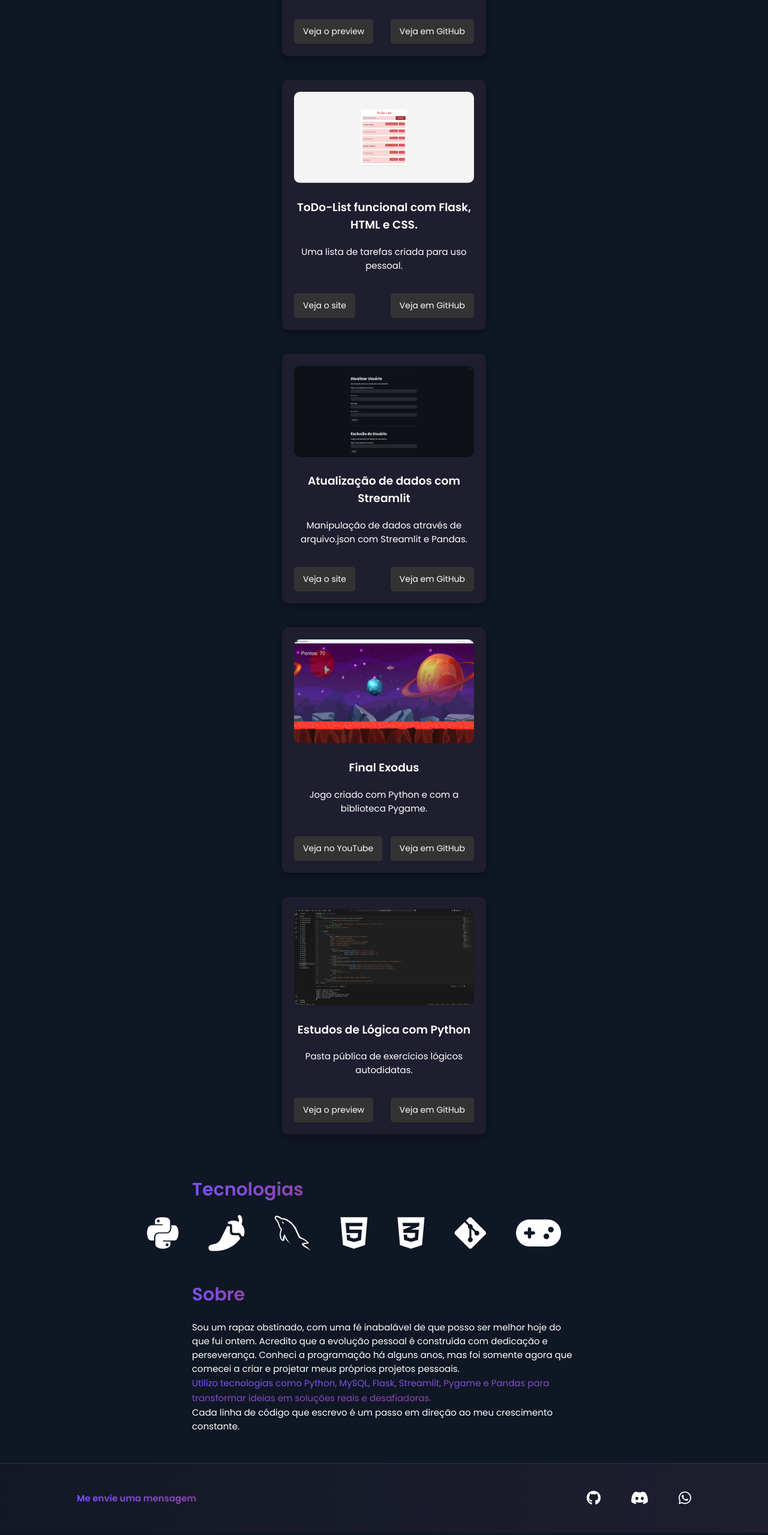
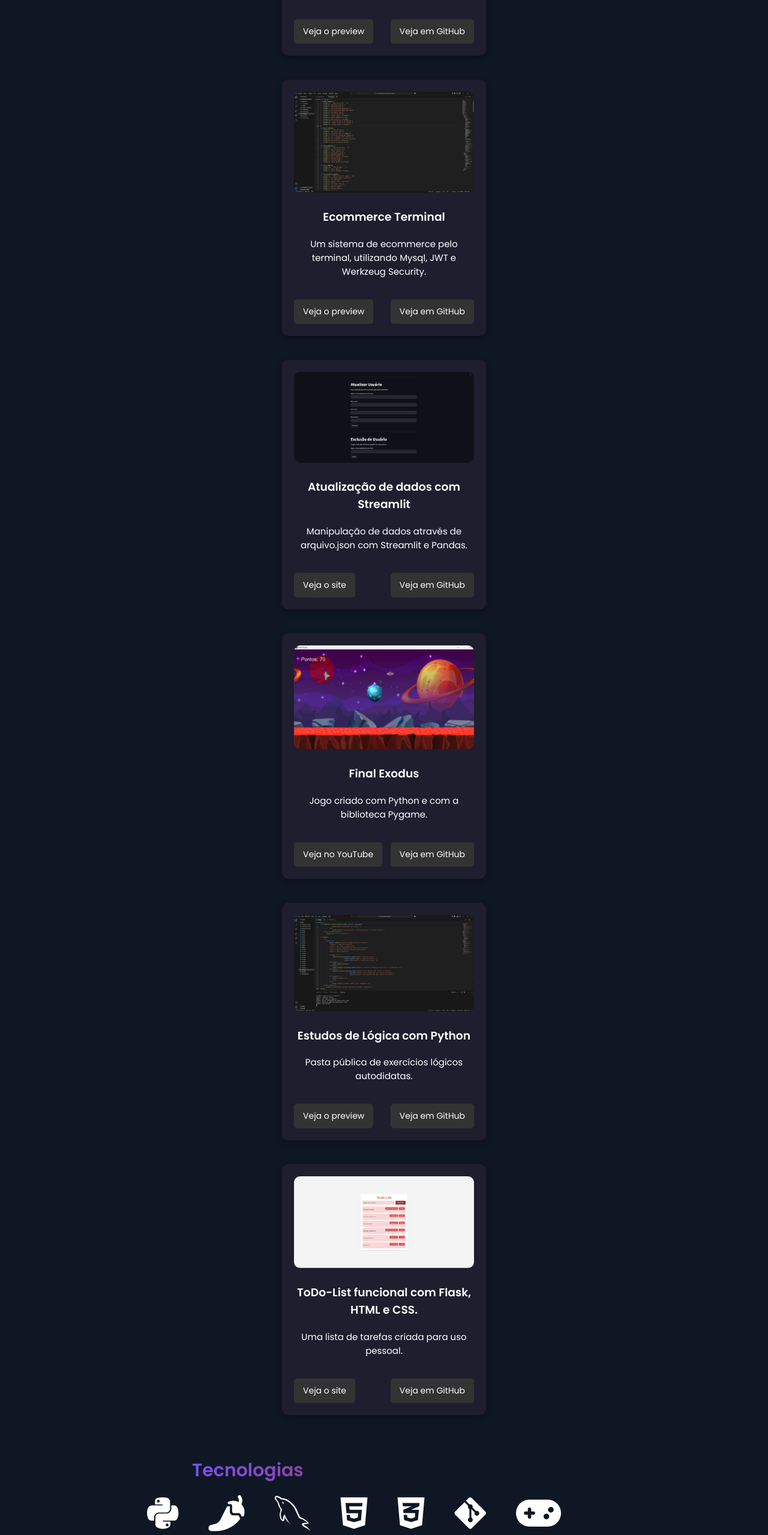
Before and after one commit to Murilonuness/portfolio, a plain HTML site: page index.html in a window 1280 px wide. Shown: the part 892-3451 px from the top of the page at 60% size. Drawn offline with nearby package versions, Linux system fonts and the light colour scheme.

Commit message:
Currículo atualizado.

```diff
--- a/index.html
+++ b/index.html
@@ -47,13 +47,14 @@
                 </div>
             </div>
 
+
             <div class="card">
-                <img src="./static/media/projeto2.jpg" alt="Projeto 2">
-                <h3>ToDo-List funcional com Flask, HTML e CSS.</h3>
-                <p id="tecnologias">Uma lista de tarefas criada para uso pessoal.</p>
+                <img src="./static/media/projeto2.png" alt="Projeto 2">
+                <h3>Ecommerce Terminal</h3>
+                <p>Um sistema de ecommerce pelo terminal, utilizando Mysql, JWT e Werkzeug Security.</p>
                 <div class="botoes">
-                    <a href="https://flask-todo-list-noe7.onrender.com" target="_blank" class="live-preview">Veja o site</a>
-                    <a href="https://github.com/Murilonuness/ToDo-List-com-Flask" target="_blank" class="github">Veja em GitHub</a>
+                    <a href="./static/media/projeto2.png" target="_blank" class="live-preview">Veja o preview</a>
+                    <a href="https://github.com/Murilonuness/ecommerce-Terminal" target="_blank" class="github">Veja em GitHub</a>
                 </div>
             </div>
 
@@ -84,6 +85,16 @@
                 <div class="botoes">
                     <a href="./static/media/projeto5.jpg" target="_blank" class="live-preview">Veja o preview</a>
                     <a href="https://github.com/Murilonuness/Estudos-de-Logica-e-Python" target="_blank" class="github">Veja em GitHub</a>
+                </div>
+            </div>
+
+            <div class="card">
+                <img src="./static/media/projeto6.jpg" alt="Projeto 6">
+                <h3>ToDo-List funcional com Flask, HTML e CSS.</h3>
+                <p id="tecnologias">Uma lista de tarefas criada para uso pessoal.</p>
+                <div class="botoes">
+                    <a href="https://flask-todo-list-noe7.onrender.com" target="_blank" class="live-preview">Veja o site</a>
+                    <a href="https://github.com/Murilonuness/ToDo-List-com-Flask" target="_blank" class="github">Veja em GitHub</a>
                 </div>
             </div>
         </div>
```
Also changed, not shown: static/media/projeto2.png (added), static/media/projeto6.jpg (renamed from static/media/projeto2.jpg), 1 other file.
